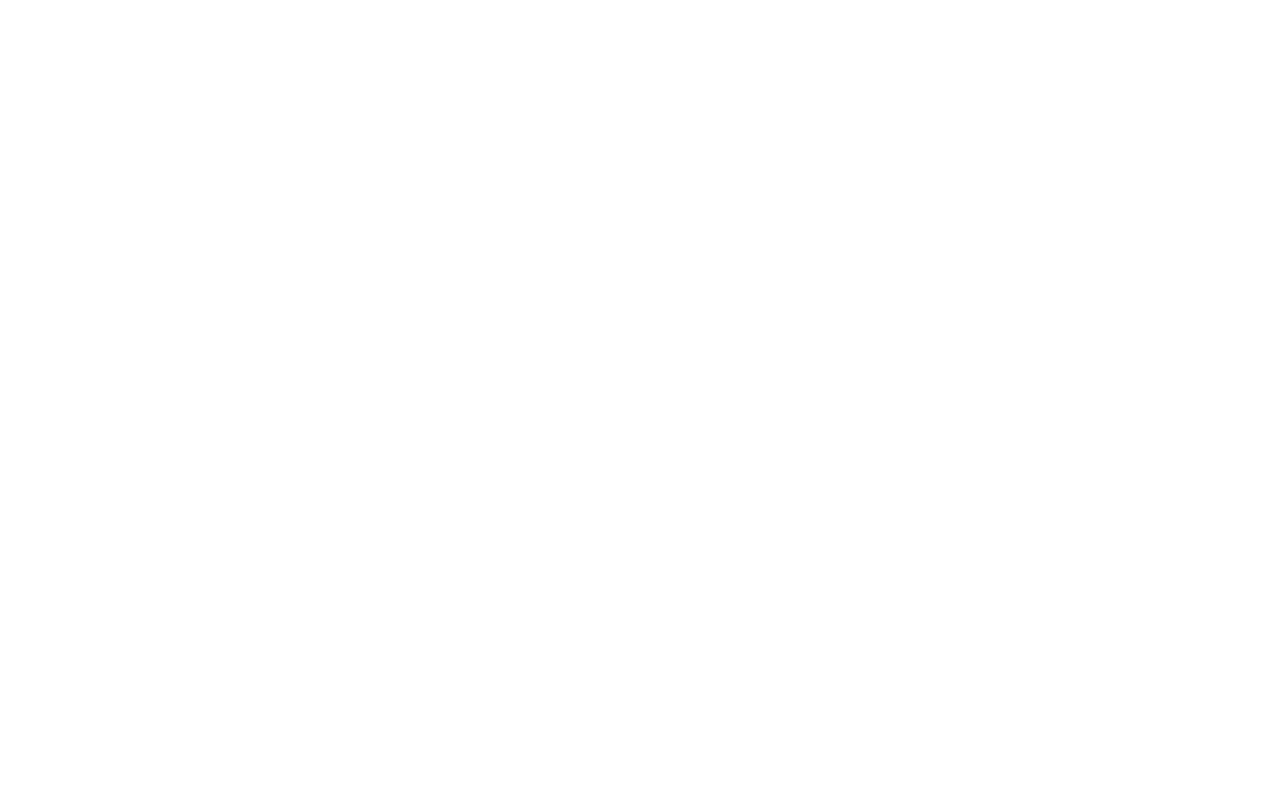
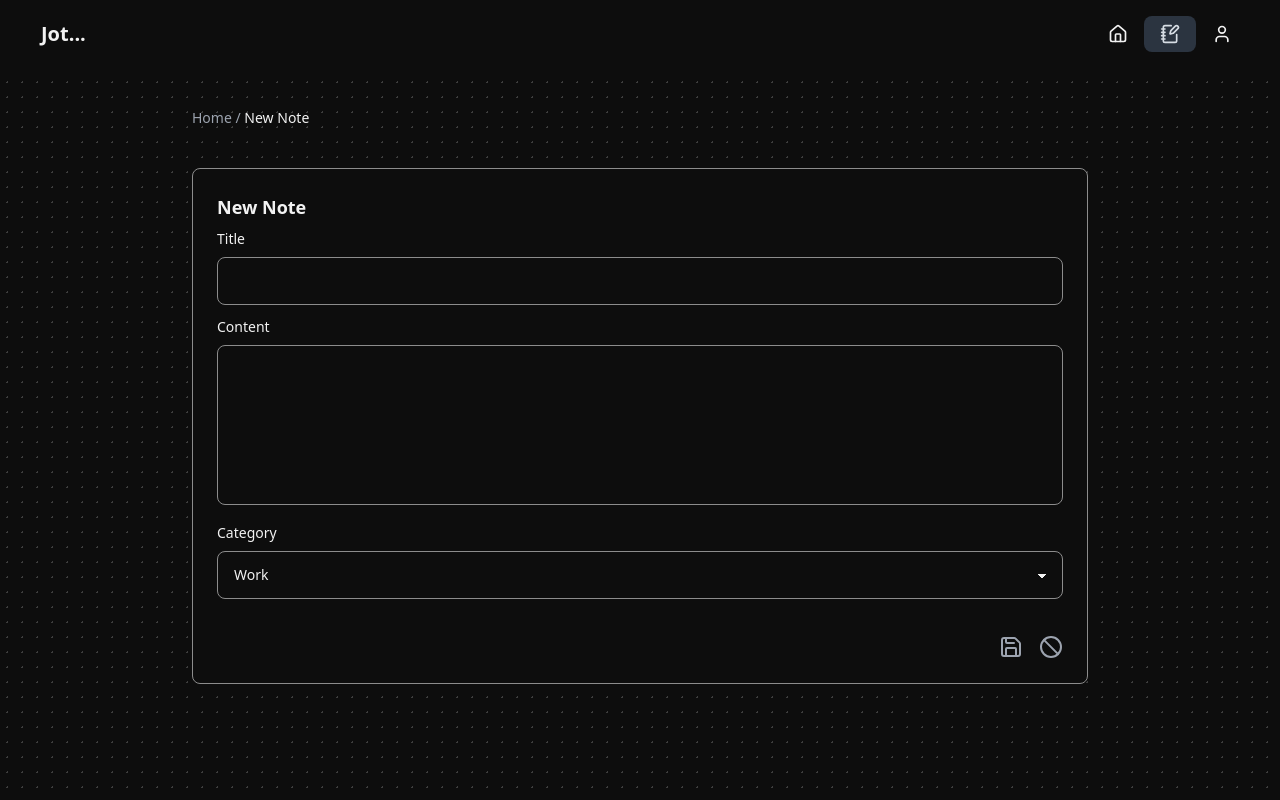
Before and after one commit to TheRealAniko/jot, a React (Vite) app: page /new-notes in a window 1280 px wide. Before the commit this address had no page. Built offline with nearby package versions, Linux system fonts and the light colour scheme.

Commit message:
Context API

```diff
--- a/src/App.jsx
+++ b/src/App.jsx
@@ -1,22 +1,25 @@
 import Home from "./pages/Home";
 import { BrowserRouter, Routes, Route } from "react-router";
 import MainLayout from "./layout/MainLayout";
-import NotePage from "./pages/NotePage";
+import CreateNotes from "./pages/CreateNotes";
 import NoteDetail from "./pages/NoteDetail";
 import EditNotes from "./pages/EditNote";
+import NoteContextProvider from "./context/NoteContextProvider";
 
 function App() {
     return (
+        <NoteContextProvider>
             <BrowserRouter>
                 <Routes>
                     <Route path="/" element={<MainLayout />}>
                         <Route index element={<Home />} />
-                    <Route path="notes" element={<NotePage />} />
+                        <Route path="new-notes" element={<CreateNotes />} />
                         <Route path="notes/:id" element={<NoteDetail />} />
                         <Route path="edit/:id" element={<EditNotes />} />
                     </Route>
                 </Routes>
             </BrowserRouter>
+        </NoteContextProvider>
     );
 }
 
--- a/src/components/Navbar.jsx
+++ b/src/components/Navbar.jsx
@@ -18,12 +18,12 @@ function Navbar() {
                             </NavLink>
                         </li>
                         <li>
-                            <NavLink to="/notes">
+                            <NavLink to="/new-notes">
                                 <NotebookPen className="h-5 w-5" />
                             </NavLink>
                         </li>
                         <li>
-                            <NavLink to="#">
+                            <NavLink to="/user">
                                 <User className="h-5 w-5" />
                             </NavLink>
                         </li>
--- a/src/components/NoteForm.jsx
+++ b/src/components/NoteForm.jsx
@@ -1,16 +1,34 @@
 import { useState } from "react";
+import { Save, Trash2, Ban } from "lucide-react";
+import { useNavigate } from "react-router";
 
-const NoteForm = ({ initialData = {} }) => {
+const NoteForm = ({ initialData = {}, onSubmit, onDelete }) => {
+    const navigate = useNavigate();
+
     const [title, setTitle] = useState(initialData.title || "");
     const [content, setContent] = useState(initialData.content || "");
     const [category, setCategory] = useState(initialData.category || "work");
+
+    const handleSubmit = (e) => {
+        e.preventDefault();
+        if (!title || !content) return;
+
+        const newNote = {
+            id: initialData.id || Date.now(),
+            title,
+            content,
+            category,
+            createdAt: initialData.createdAt || new Date().toISOString(),
+        };
+        onSubmit(newNote);
+    };
 
     return (
         <div className="w-full">
             <h2 className="text-lg font-bold mb-2">
                 {initialData.id ? "Edit Note" : "New Note"}
             </h2>
-
+            <form onSubmit={handleSubmit}>
                 <label className="block mb-2 text-sm">Title</label>
                 <input
                     type="text"
@@ -21,7 +39,7 @@ const NoteForm = ({ initialData = {} }) => {
 
                 <label className="block mb-2 text-sm">Content</label>
                 <textarea
-                className="textarea-custom  border-border w-full mb-3"
+                    className="textarea-custom border-border w-full mb-3"
                     rows="4"
                     value={content}
                     onChange={(e) => setContent(e.target.value)}></textarea>
@@ -38,7 +56,32 @@ const NoteForm = ({ initialData = {} }) => {
                     <option value="learning">Learning</option>
                 </select>
 
-            <div className="flex justify-end space-x-2"></div>
+                {/* Icon-Leiste unten */}
+                <div className="flex justify-end space-x-4 mt-6">
+                    <button
+                        type="submit"
+                        title="Save"
+                        className="text-gray-400 hover:text-green-500">
+                        <Save className="w-6 h-6" />
+                    </button>
+                    <button
+                        type="button"
+                        title="Cancel"
+                        onClick={() => navigate(-1)}
+                        className="text-gray-400 hover:text-yellow-500">
+                        <Ban className="w-6 h-6" />
+                    </button>
+                    {initialData.id && (
+                        <button
+                            type="button"
+                            title="Delete"
+                            onClick={onDelete}
+                            className="text-gray-400 hover:text-red-500">
+                            <Trash2 className="w-6 h-6" />
+                        </button>
+                    )}
+                </div>
+            </form>
         </div>
     );
 };
--- /dev/null
+++ b/src/context/NoteContextProvider.jsx
@@ -0,0 +1,27 @@
+import { useState } from "react";
+import { NoteContext } from "./context";
+
+const NoteContextProvider = ({ children }) => {
+    const [notes, setNotes] = useState([]);
+
+    const addNote = (newNote) => {
+        setNotes((prevNotes) => {
+            const updatedNotes = [newNote, ...prevNotes];
+            localStorage.setItem("notes", JSON.stringify(updatedNotes));
+            return updatedNotes;
+        });
+    };
+
+    const [myNotes, setMyNotes] = useState(
+        JSON.parse(localStorage.getItem("notes")) || []
+    );
+
+    return (
+        <NoteContext.Provider
+            value={{ notes, setNotes, addNote, myNotes, setMyNotes }}>
+            {children}
+        </NoteContext.Provider>
+    );
+};
+
+export default NoteContextProvider;
--- /dev/null
+++ b/src/context/context.js
@@ -0,0 +1,15 @@
+import { createContext, useContext } from "react";
+
+const NoteContext = createContext();
+
+const useNotes = () => {
+    const context = useContext(NoteContext);
+    if (!context)
+        throw new Error(
+            "useNotes must be used inside of a NoteContextProvider"
+        );
+
+    return context;
+};
+
+export { NoteContext, useNotes };
--- a/src/pages/CreateNotes.jsx
+++ b/src/pages/CreateNotes.jsx
@@ -0,0 +1,30 @@
+import { Link, useNavigate } from "react-router";
+import NoteForm from "../components/NoteForm";
+import { useNotes } from "../context/context";
+
+const CreateNotes = () => {
+    const { addNote } = useNotes();
+    const navigate = useNavigate();
+
+    const handleSave = (newNote) => {
+        addNote(newNote); // Speichert Notiz in localStorage & Context
+        navigate("/"); // Navigiert nach dem Speichern zurück zur Startseite
+    };
+
+    return (
+        <div className="max-w-4xl mx-auto py-10">
+            <div className="text-sm text-gray-400 mb-10">
+                <Link to="/" className="hover:underline">
+                    Home
+                </Link>{" "}
+                / <span className="text-text">New Note</span>
+            </div>
+
+            <div className="w-full bg-background rounded-lg border border-border overflow-hidden p-6">
+                <NoteForm onSubmit={handleSave} />
+            </div>
+        </div>
+    );
+};
+
+export default CreateNotes;
```
Lines whose indentation alone changed are shown as unchanged.
